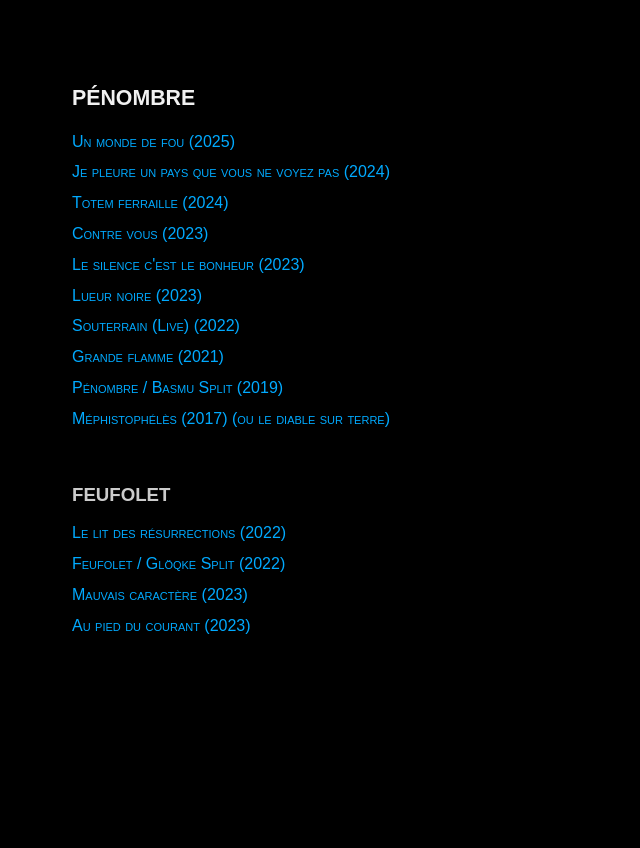
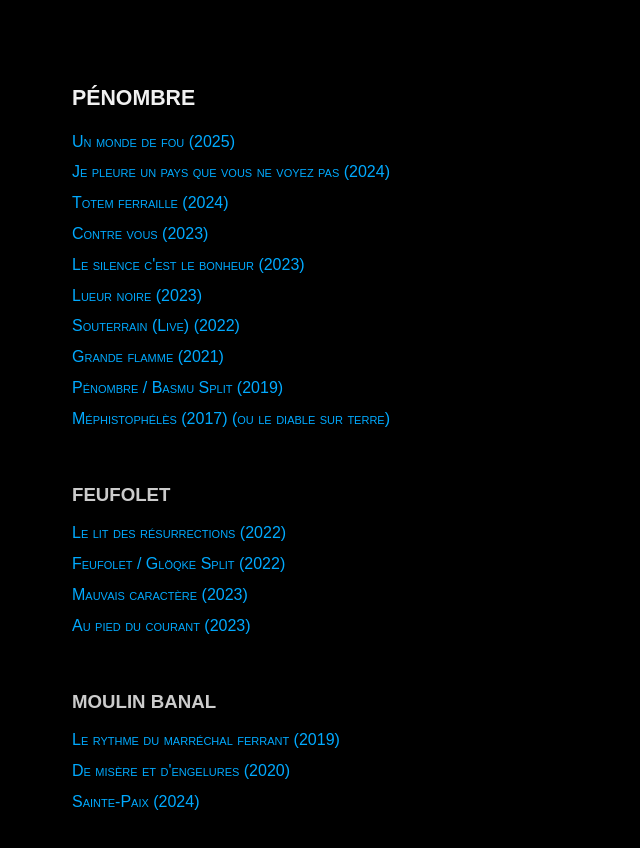
Before and after one commit to penombreqc/penombreqc.github.io, a plain HTML site: page downloads.html in a window 1280 px wide. Shown: the whole page, without its empty margins (0-640 px from the left). Before the commit the page ends 800 px from the top, so only its background shows below. Drawn offline with Linux system fonts and the light colour scheme.

Commit message:
Update downloads.html

```diff
--- a/downloads.html
+++ b/downloads.html
@@ -70,5 +70,13 @@
     <li><a href="https://www.mediafire.com/file/ijc759r5u7u485a/Au+pied+du+courant.zip/file" target="_blank" rel="noopener noreferrer">Au pied du courant (2023)</a></li>
   </ul>
 
+    <h2>MOULIN BANAL</h2>
+
+  <ul>
+    <li><a href="https://www.mediafire.com/file/pv88eev6yz7msbv/Moulin+Banal+-+Le+Rythme+du+Maréchal+Ferrant.zip/file" target="_blank" rel="noopener noreferrer">Le rythme du marréchal ferrant (2019)</a></li>
+    <li><a href="https://www.mediafire.com/file/cn0dq43afjwxvjf/Moulin+Banal+-+Sainte-Paix+(Master).rar/file" target="_blank" rel="noopener noreferrer">De misère et d'engelures (2020)</a></li>
+    <li><a href="https://www.mediafire.com/file/cn0dq43afjwxvjf/Moulin+Banal+-+Sainte-Paix+(Master).rar/file" target="_blank" rel="noopener noreferrer">Sainte-Paix (2024)</a></li>
+  </ul>
+
 </body>
 </html>
```
